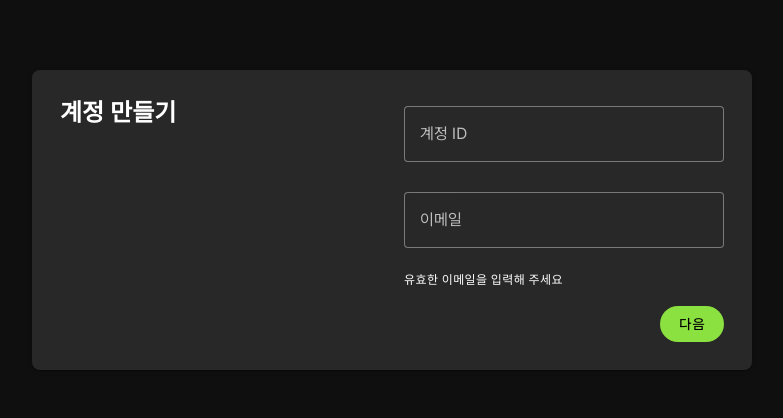
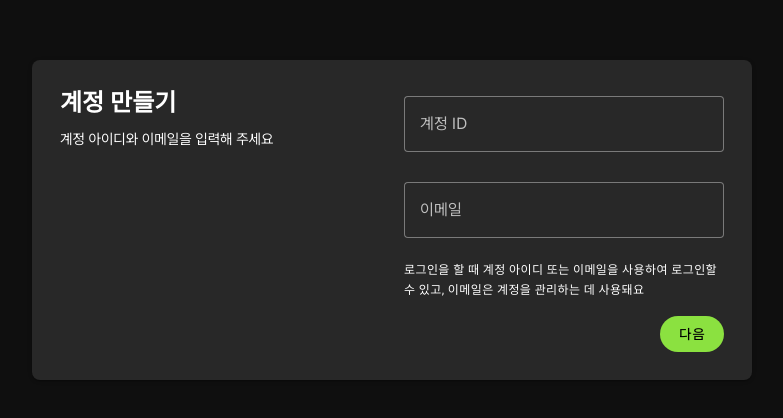
Before and after one commit to qufnr/project-b-client, a Vue app: page /sign-up in a window 1280 px wide. Shown: the part 180-598 px from the top of the page, without its empty margins (248-1031 px from the left). Built offline with nearby package versions, Linux system fonts and the light colour scheme; a small style sheet from the web is missing.

Commit message:
modified: 계정 만들기에서 비밀번호 입력란 추가

```diff
--- a/src/locales/en-US.json
+++ b/src/locales/en-US.json
@@ -127,6 +127,9 @@
         },
         "member": {
             "_comment": "### 사용자 관련 메시지 ###",
+            "enterAccountAndEmail": "Enter your account ID and Email",
+            "enterPassword": "Enter your account password",
+            "registerNotice": "You can sign-in using your account ID or email address, and your email address is used to manage your account",
             "placeholder": {
                 "enterName": "Enter your account name"
             },
@@ -135,7 +138,6 @@
                 "avatarSize": "Recommended avatar size is up to 184 × 184 and under 4MB. Only PNG or non-animated GIFs are allowed.",
                 "changeName": "Once you change your name, you can only change it again after 3 months. Also, once you change your name, other users may use your previous name. Please consider carefully before making any changes.",
                 "email": "Email cannot be changed. If you have lost access to your email, please contact the administrator.",
-                "validEmail": "Please enter a valid email.",
                 "bio": "Briefly introduce yourself and let others know about you.",
                 "birthday": "Your birthday can only be set once.",
                 "firstCreateAccount": "You’ve just created your account! We've sent a verification email to {0}. If you haven't received it, please click the \"Resend Verification\" button."
--- a/src/locales/ko-KR.json
+++ b/src/locales/ko-KR.json
@@ -128,6 +128,9 @@
         },
         "member": {
             "_comment": "### 사용자 관련 메시지 ###",
+            "enterAccountAndEmail": "계정 아이디와 이메일을 입력해 주세요",
+            "registerNotice": "로그인을 할 때 계정 아이디 또는 이메일을 사용하여 로그인할 수 있고, 이메일은 계정을 관리하는 데 사용돼요",
+            "enterPassword": "비밀번호를 입력해 주세요",
             "placeholder": {
                 "enterName": "계정 이름을 입력해 주세요"
             },
@@ -136,7 +139,6 @@
                 "avatarSize": "아바타는 최대 184 × 184 크기 그리고 4MB 이하 사용을 권장합니다. PNG 또는 GIF(애니메이션 없음)만 허용됩니다.",
                 "changeName": "이름은 한 번 변경하면 3개월 후에 변경할 수 있습니다. 그리고 이름을 변경하면 다른 사용자가 귀하가 이전에 사용한 이름을 사용할 수 있게 됩니다. 변경하기 전에 신중하게 생각하고 변경해 주세요",
                 "email": "이메일은 변경할 수 없습니다. 만약 분실한 이메일인 경우 관리자에게 문의해 주세요",
-                "validEmail": "유효한 이메일을 입력해 주세요",
                 "bio": "귀하에 대해 간략하게 설명하고 다른 사용자들에게 알리세요",
                 "birthday": "생일은 한 번만 설정할 수 있습니다",
                 "firstCreateAccount": "마지막으로 귀하가 계정을 만들었다는 것을 확인하기 위해 {0} 이메일로 인증번호를 전송했어요. 이메일을 확인 후 아래 입력란에 기입해주세요. 만약 인증번호 메일을 받지 못했다면 아래 '인증 재전송' 버튼을 눌러주세요"
--- a/src/views/sign/SignUpView.vue
+++ b/src/views/sign/SignUpView.vue
@@ -80,15 +80,25 @@ const nativeOptions = computed<NativeOption>(() => ({
     cols: smAndDown.value ? 12 : 6,
     card: {
         width: smAndDown.value ? '100%' : 720,
-        height: smAndDown.value ? '100%' : 300,
+        height: smAndDown.value ? '100%' : 320,
         color: smAndDown.value ? 'background' : undefined,
         flat: smAndDown.value
     }
 }))
 
-async function onNextClick() {
+//  카드 부제목
+const subtitle = computed<string>(() => {
     switch(state.step) {
-        case 0:
+        case 0: return t('message.member.enterAccountAndEmail')
+        case 1: return t('message.member.enterPassword')
+        default:    return ''
+    }
+})
+
+/**
+ * 계정 아이디, 이메일 입력 후 다음 클릭
+ */
+async function onAccountAndEmailSubmit() {
     if(!accountForm.value)
         return
 
@@ -97,11 +107,20 @@ async function onNextClick() {
         return
 
     state.step ++
-            break
+}
 
-        case 1:
-            break
-    }
+/**
+ * 계정 비밀번호 입력 후 다음 클릭
+ */
+async function onAccountPasswordSubmit() {
+    if(!passwordForm.value)
+        return
+
+    const { valid } = await passwordForm.value.validate()
+    if(!valid)
+        return
+
+    //  TODO :: 계정 생성
 }
 </script>
 
@@ -113,11 +132,13 @@ async function onNextClick() {
                 :flat="nativeOptions.card.flat"
         >
             <v-row class="ma-4">
-                <v-col :cols="nativeOptions.cols">
+                <v-col :cols="nativeOptions.cols" class="d-flex flex-column ga-2">
                     <p class="text-h5 font-weight-bold">{{ t('text.signUp') }}</p>
+                    <p class="fs-n2">{{ subtitle }}</p>
                 </v-col>
                 <v-col :cols="nativeOptions.cols">
                     <v-window v-model="state.step">
+                        <!-- 계정 아이디, 이메일 입력 -->
                         <v-window-item :value="0" class="mt-2">
                             <v-form ref="accountForm">
                                 <v-text-field v-model="state.id.value"
@@ -129,10 +150,31 @@ async function onNextClick() {
                                               :label="t('text.member.memberEmail')"
                                               :rules="state.email.rules"
                                 />
-                                <p class="text-caption">{{ t('message.member.caption.validEmail') }}</p>
+                                <p class="text-caption">{{ t('message.member.registerNotice') }}</p>
                                 <v-spacer class="my-4" />
                                 <div class="text-end">
-                                    <v-btn @click="onNextClick">{{ t('text.next') }}</v-btn>
+                                    <v-btn @click="onAccountAndEmailSubmit">{{ t('text.next') }}</v-btn>
+                                </div>
+                            </v-form>
+                        </v-window-item>
+
+                        <!-- 비밀번호 입력 -->
+                        <v-window-item :value="1" class="mt-2">
+                            <v-form ref="passwordForm">
+                                <v-text-field v-model="state.password.value"
+                                              :label="t('text.memberPassword')"
+                                              :rules="state.password.rules"
+                                              type="password"
+                                />
+                                <v-spacer class="my-2" />
+                                <v-text-field v-model="state.passwordConfirm.value"
+                                              :label="t('text.memberPasswordConfirm')"
+                                              :rules="state.passwordConfirm.rules"
+                                              type="password"
+                                />
+                                <v-spacer class="my-4" />
+                                <div class="text-end">
+                                    <v-btn @click="onAccountPasswordSubmit">{{ t('text.next') }}</v-btn>
                                 </div>
                             </v-form>
                         </v-window-item>
```
Lines whose indentation alone changed are shown as unchanged.
